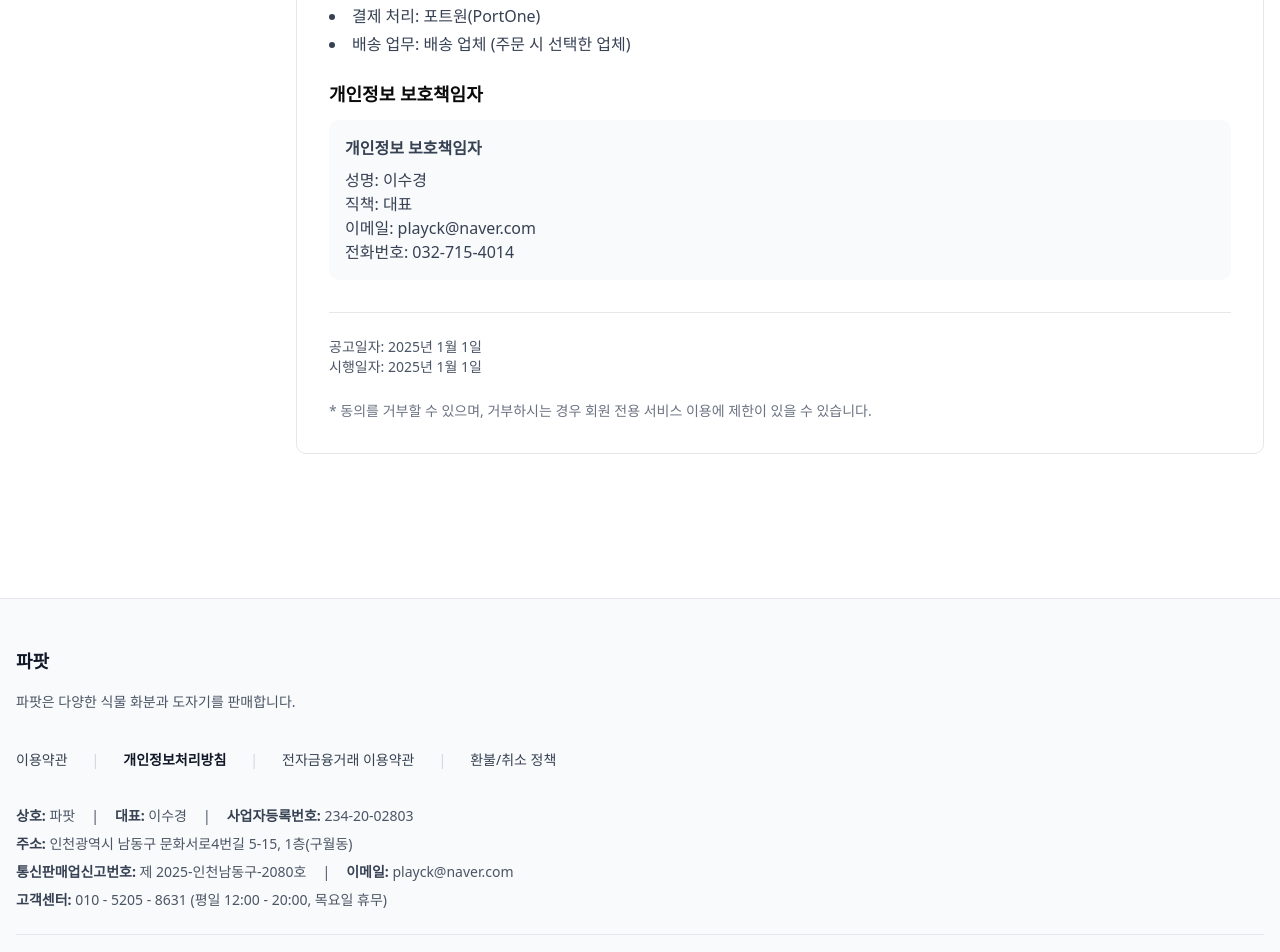
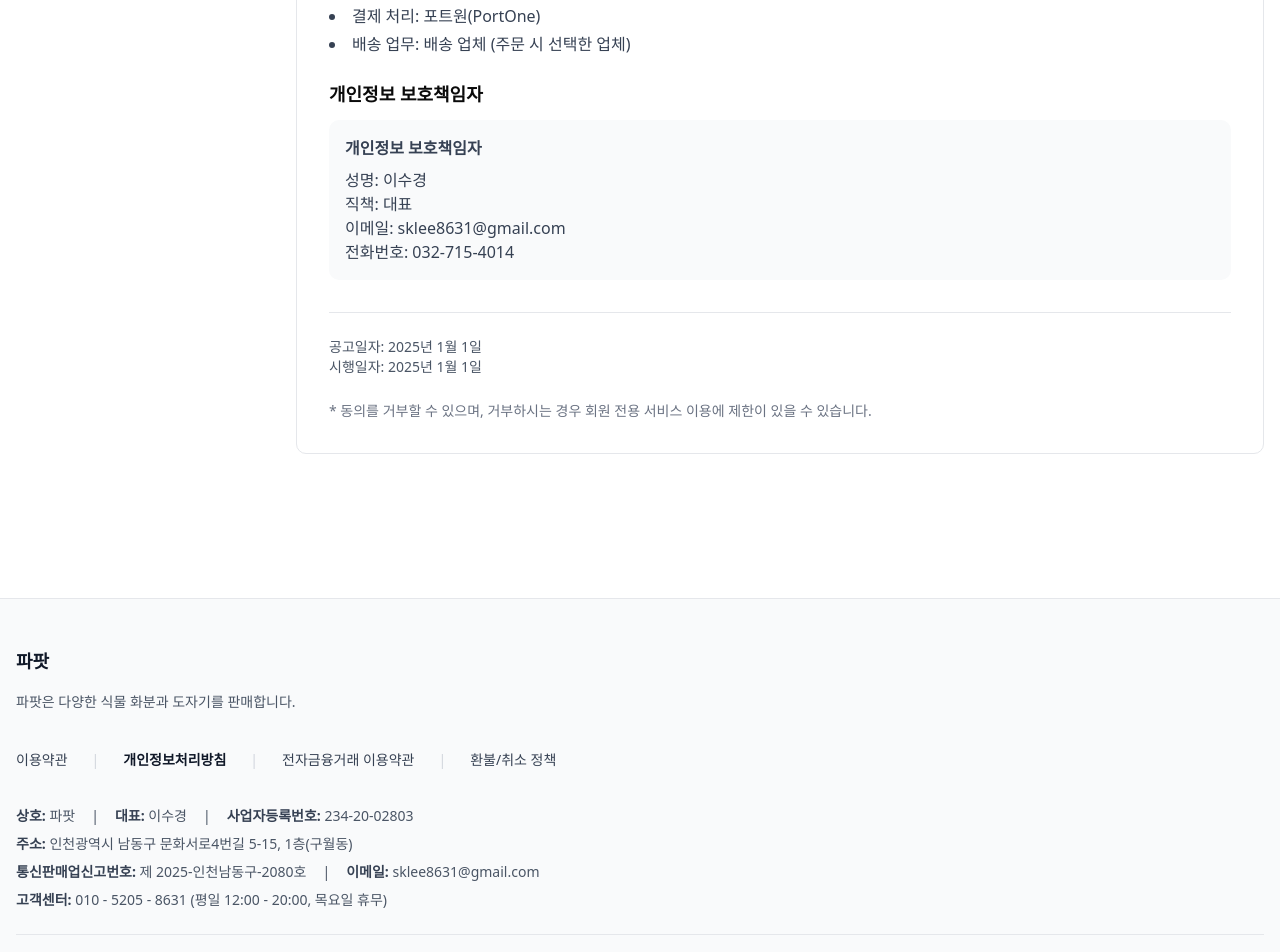
Before and after one commit to playck/papot-web, a Next.js app: page /terms in a window 1280 px wide. Shown: the part 1060-2012 px from the top of the page. Built offline with nearby package versions, Linux system fonts and the light colour scheme; no server answers; the database is empty.

Commit message:
fix: 연락처, 이메일 주소 변경

```diff
--- a/src/app/terms/page.tsx
+++ b/src/app/terms/page.tsx
@@ -211,8 +211,8 @@ function ServiceTermContent() {
           </li>
           <li>
             배송 중 파손 또는 오배송이 발생한 경우, 파팟은 이에 대한 책임을 지며
-            이용자는 고객센터(032-715-4014, playck@naver.com)로 문의하여 재배송
-            또는 환불을 요청할 수 있습니다.
+            이용자는 고객센터(032-715-4014, sklee8631@gmail.com)로 문의하여
+            재배송 또는 환불을 요청할 수 있습니다.
           </li>
         </ul>
       </section>
@@ -462,7 +462,7 @@ function PrivacyTermContent() {
             <br />
             직책: 대표
             <br />
-            이메일: playck@naver.com
+            이메일: sklee8631@gmail.com
             <br />
             전화번호: 032-715-4014
           </p>
@@ -589,7 +589,7 @@ function FinanceTermContent() {
             <br />
             전화번호: 032-715-4014
             <br />
-            이메일: playck@naver.com
+            이메일: sklee8631@gmail.com
           </p>
         </div>
         <p className="text-gray-700 leading-relaxed">
@@ -723,7 +723,7 @@ function RefundTermContent() {
             <strong>전화:</strong> 032-715-4014 (평일 12:00 - 20:00, 목요일
             휴무)
             <br />
-            <strong>이메일:</strong> playck@naver.com
+            <strong>이메일:</strong> sklee8631@gmail.com
           </p>
         </div>
       </section>
--- a/src/shared/components/layout/Footer.tsx
+++ b/src/shared/components/layout/Footer.tsx
@@ -79,7 +79,7 @@ const Footer = () => {
               <span className="hidden md:inline">|</span>
               <span>
                 <strong className="text-gray-700">이메일:</strong>{" "}
-                playck@naver.com
+                sklee8631@gmail.com
               </span>
             </div>
             <div>
```
